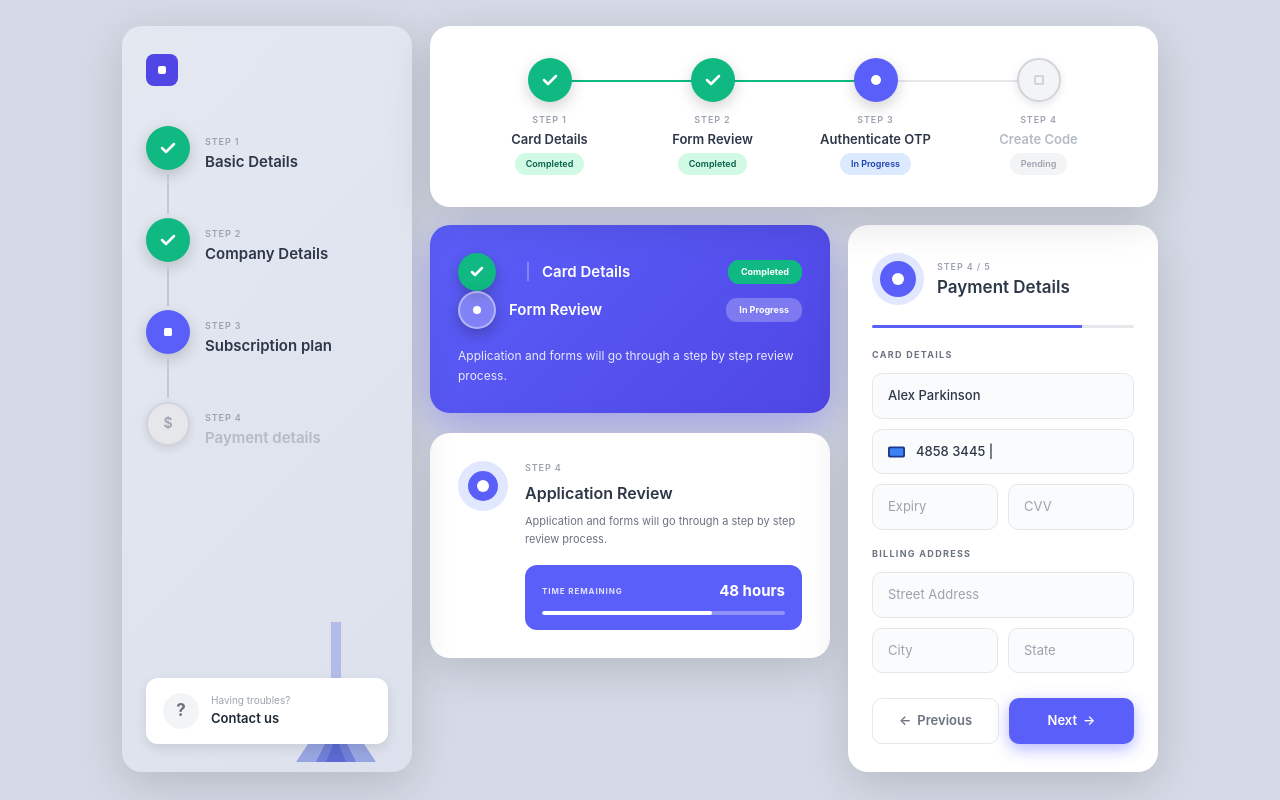
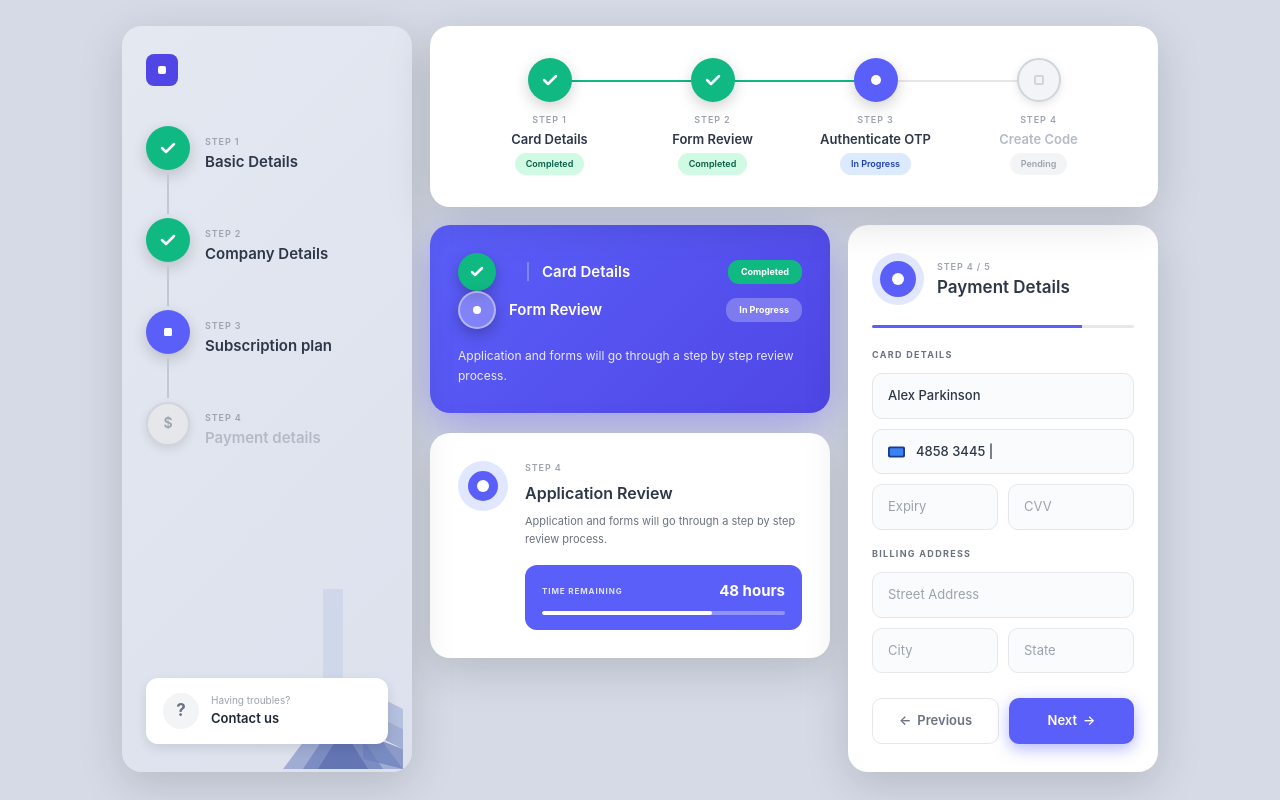
Before and after one commit to fernandorosero91/components, a Next.js app: page / in a window 1280 px wide. Built offline with nearby package versions, Linux system fonts and the light colour scheme.

Commit message:
nuevos cambios

```diff
--- a/app/globals.css
+++ b/app/globals.css
@@ -170,10 +170,10 @@ body {
 
 .decorative-image {
   position: absolute;
-  bottom: -18px;
-  right: -8px;
+  bottom: -25px;
+  right: -15px;
   z-index: 1;
-  opacity: 0.88;
+  opacity: 0.92;
 }
 
 /* ========== STEPPER HORIZONTAL ========== */
--- a/app/page.tsx
+++ b/app/page.tsx
@@ -82,11 +82,30 @@ export default function Home() {
             </div>
           </div>
           <div className="decorative-image">
-            <svg width="120" height="140" viewBox="0 0 120 140" fill="none">
-              <path d="M20 140L60 80L100 140H20Z" fill="#5b6fd8" opacity="0.6"/>
-              <path d="M40 140L60 100L80 140H40Z" fill="#4f5fd1" opacity="0.7"/>
-              <path d="M50 140L60 115L70 140H50Z" fill="#4353ca" opacity="0.8"/>
-              <rect x="55" y="0" width="10" height="120" fill="#7c8ce3" opacity="0.5"/>
+            <svg width="140" height="180" viewBox="0 0 140 180" fill="none" xmlns="http://www.w3.org/2000/svg">
+              {/* Barra vertical clara */}
+              <rect x="60" y="0" width="20" height="140" fill="#b8c5e8" opacity="0.4"/>
+
+              {/* Triángulo grande inferior */}
+              <path d="M20 180 L80 100 L140 180 Z" fill="#7a8bc4" opacity="0.65"/>
+
+              {/* Triángulo medio */}
+              <path d="M40 180 L80 120 L120 180 Z" fill="#6578b8" opacity="0.75"/>
+
+              {/* Triángulo pequeño */}
+              <path d="M55 180 L80 140 L105 180 Z" fill="#5568ac" opacity="0.85"/>
+
+              {/* Polígono lateral derecho superior */}
+              <path d="M100 100 L140 120 L140 140 L120 130 Z" fill="#8a9bd0" opacity="0.5"/>
+
+              {/* Polígono lateral derecho medio */}
+              <path d="M100 120 L140 140 L140 160 L110 145 Z" fill="#7588c2" opacity="0.6"/>
+
+              {/* Polígono lateral derecho inferior */}
+              <path d="M100 145 L140 160 L140 180 L100 170 Z" fill="#6075b5" opacity="0.7"/>
+
+              {/* Detalles adicionales de sombra */}
+              <path d="M80 120 L100 130 L100 145 L80 140 Z" fill="#5a6db0" opacity="0.4"/>
             </svg>
           </div>
         </div>
```
